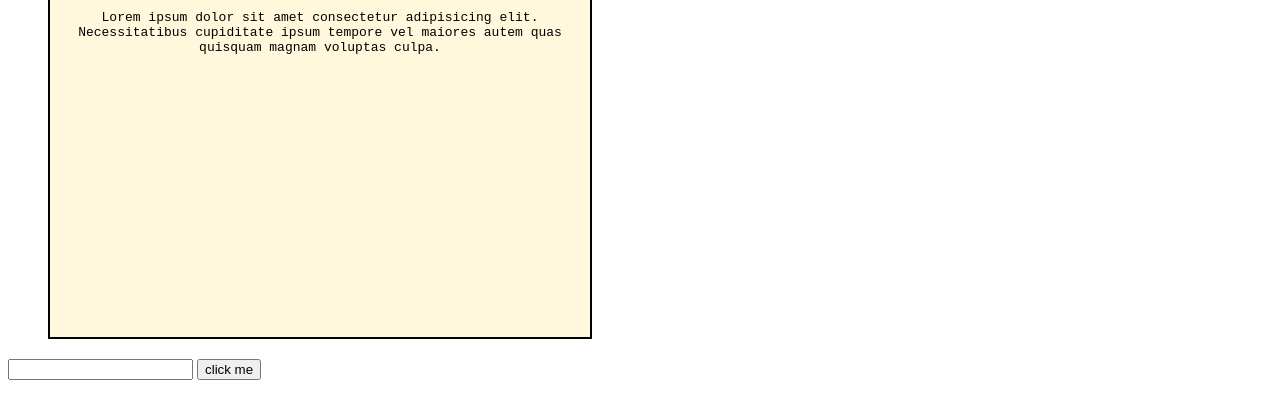
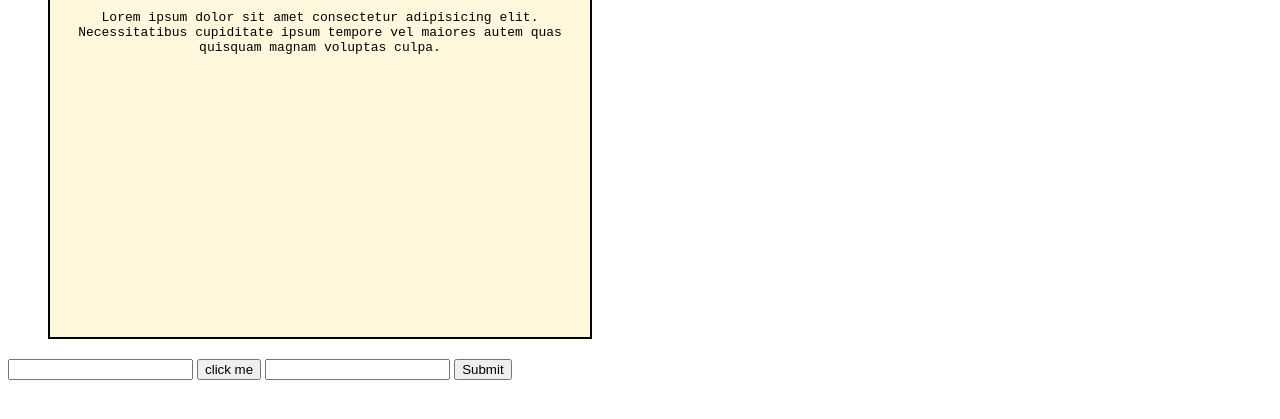
Before and after one commit to Tamadutta/my-first-website, a plain HTML site: page index.html in a window 1280 px wide. Shown: the part 381-800 px from the top of the page. Drawn offline with Linux system fonts and the light colour scheme.

Commit message:
input added

```diff
--- a/index.html
+++ b/index.html
@@ -55,5 +55,7 @@
     </div>
 <input type="text" name="Username">
 <button>click me</button>
+<input type="password" name="password">
+<input type="submit" name="submit">
 </body>
 </html>
```
